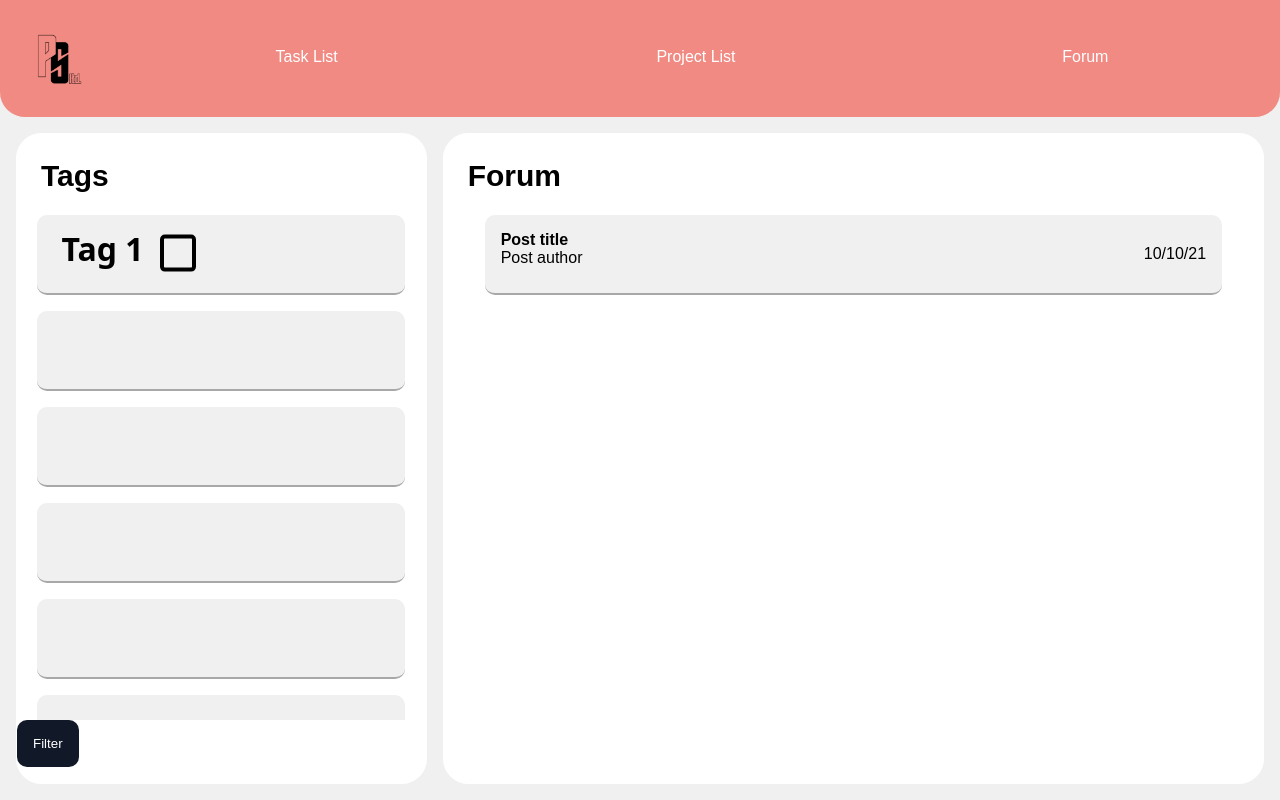
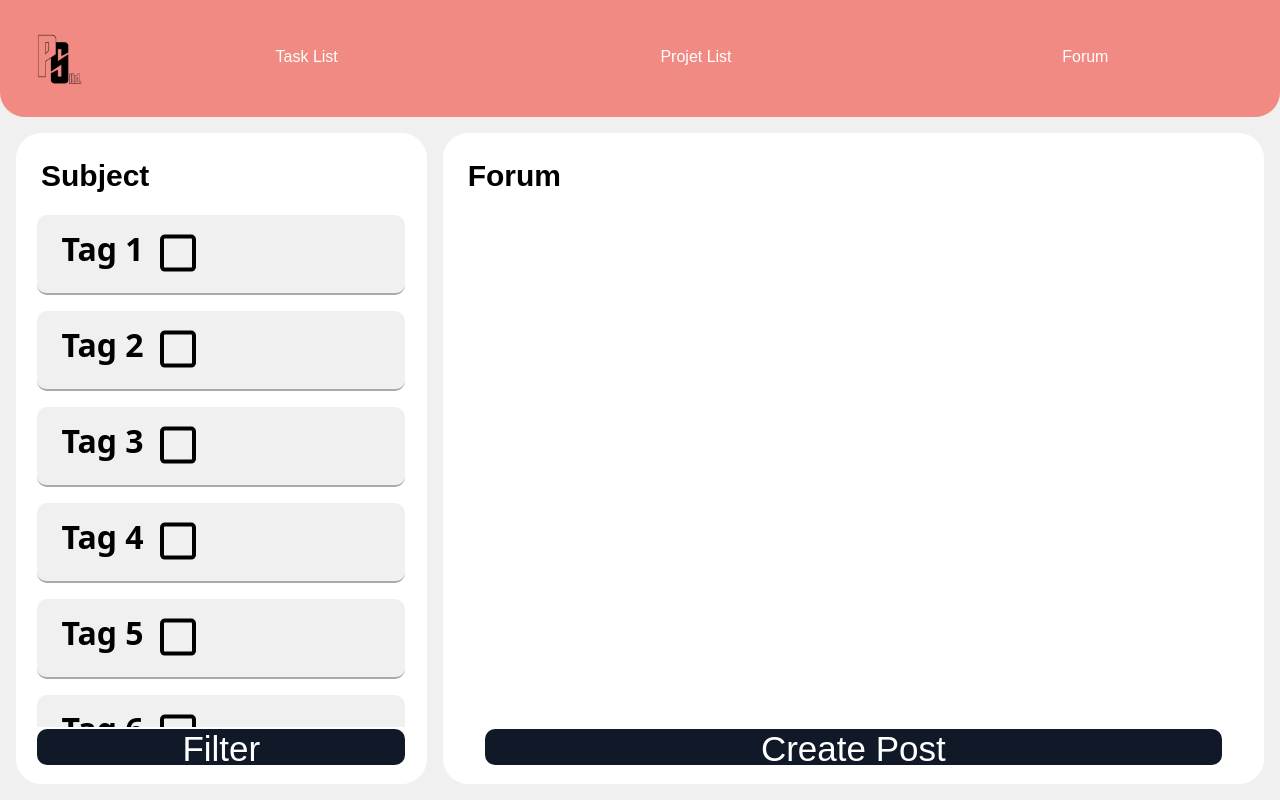
Before and after one commit to Team-Coursework-Part-B/Part-1, a PHP site: page /forum.html in a window 1280 px wide. Run offline with PHP 8.4, Linux system fonts and the light colour scheme.

Commit message:
Forum page added

```diff
--- a/CODE/forum.html
+++ b/CODE/forum.html
@@ -2,6 +2,7 @@
 <html>
 <head>
 	<link rel="stylesheet" href="page.css">
+	<script src="forum.js"></script>
 </head>
 <body>
 	<nav>
@@ -9,8 +10,8 @@
 	    <img src="Logo.png">
 	  </div>
 		<div id="nav-link-section" class="nav-section">
-			<a class="nav-link", href="page.html">Task List</a>
-		    <a class="nav-link", href="project.html">Project List</a>
+				<a class="nav-link", href="page.html">Task List</a>
+		    <a class="nav-link", href="project.html">Projet List</a>
 		    <a class="nav-link", id="active">Forum</a>
 		</div>
 	</nav>
@@ -18,7 +19,7 @@
 	<main>
 		<article>
 				<div class="kanban" id="kanban-sidebar">
-					<div class="kanban-title"><h1><b>Tags</b></h1></div>
+					<div class="kanban-title"><h1><b>Subject</b></h1></div>
 					<div class="kanban-list">
 						<div class="kanban-item">
 							<label class="kanban-item-checkbox">
@@ -26,30 +27,70 @@
 								<input type="checkbox" name="checkbox">
 							</label>
 						</div>
-						<div class="kanban-item"></div>
-						<div class="kanban-item"></div>
-						<div class="kanban-item"></div>
-						<div class="kanban-item"></div>
-						<div class="kanban-item"></div>
+						<div class="kanban-item">
+							<label class="kanban-item-checkbox">
+								<b>Tag 2</b>
+								<input type="checkbox" name="checkbox">
+							</label>
+						</div>
+						<div class="kanban-item">
+							<label class="kanban-item-checkbox">
+								<b>Tag 3</b>
+								<input type="checkbox" name="checkbox">
+							</label>
+						</div>
+						<div class="kanban-item">
+							<label class="kanban-item-checkbox">
+								<b>Tag 4</b>
+								<input type="checkbox" name="checkbox">
+							</label>
+						</div>
+						<div class="kanban-item">
+							<label class="kanban-item-checkbox">
+								<b>Tag 5</b>
+								<input type="checkbox" name="checkbox">
+							</label>
+						</div>
+						<div class="kanban-item">
+							<label class="kanban-item-checkbox">
+								<b>Tag 6</b>
+								<input type="checkbox" name="checkbox">
+							</label>
+						</div>
 					</div>
-					<div class="kanban-add"><button class="kanban-add-button", type="button">Filter</button></div>
+					<div class="kanban-add">
+						<button id="kanban-add-button", type="button", onclick="filter_posts()">Filter</button>
+					</div>
 				</div>
-
 				<div class="kanban", id="kanban-forum">
 		      <div class="kanban-title"><h1><b>Forum</b></h1></div>
-		      <div class="kanban-list">
-						<div class="kanban-item">
-							<div class="kanban-item-text">
-								<p><b>Post title</b></p>
-								<p>Post author</p>
-							</div>
-							<p class="kanban-date-posted">10/10/21</p>
-
-						</div>
-		      </div>
+		      <div class="kanban-list" id="kanban-forumpost"></div>
+			  <div class="kanban-add">
+						<button id="kanban-add-button", type="button", onclick="create_post()">Create Post</button>
+					</div>
 		    </div>
 			</article>
 		</main>
+
+		<div class="post-overlay" id="post-overlay">
+			<div id="post-overlay-box">
+				<div id="post-overlay-box-loginline">
+					<label for="post-overlay-input">Post Title:</label>
+					<textarea type="text" id="post-overlay-title" name="post-overlay-input"></textarea>
+				</div>
+				<div id="post-overlay-box-loginline">
+					<label for="post-overlay-input">Post Subject:</label>
+					<textarea type="text" id="post-overlay-tag" name="post-overlay-input"></textarea>
+				</div>
+				<div id="post-overlay-box-paragraph">
+					<label for="post-overlay-input">Post Text:</label>
+					<textarea type="text" id="post-overlay-input" name="post-overlay-input"></textarea>
+				</div>
+				<button type="button" onclick="break_button()">Add Task</button>
+				<button type="button" onclick="cancel_button()">Cancel</button>
+			</div>
+		</div>
+
 </body>
 
 </html>
--- /dev/null
+++ b/CODE/forum.js
@@ -0,0 +1,55 @@
+function create_post() {
+	document.getElementById("post-overlay").style.display = "flex";
+    document.getElementById("post-overlay-input").focus();
+};
+
+function cancel_button() {
+	document.getElementById("post-overlay").style.display = "none";
+};
+
+
+function filter_posts() {}
+
+
+function break_button() {
+	var forumpost = document.getElementById("kanban-forumpost");
+	var posttitle = document.getElementById("post-overlay-title").value;
+	var contents = document.getElementById("post-overlay-input").value;
+	var date = get_formatted_date();
+	//var author = 'John Smith';
+
+  if (posttitle!="") {
+      var newDiv = document.createElement("div");
+      newDiv.setAttribute("class", "kanban-item");
+			var arr = "['" + posttitle + "','" + date + "'," + "'John Smith','"+ contents + "']"
+      newDiv.innerHTML = '<div onclick="add_href('+arr+')" style="cursor: pointer;" class="kanban-item-text"><p><b>'+posttitle+'</b></p></a><p>John Smith</p></div></div><p class="kanban-date-posted">'+date+'</p>';
+			console.log(newDiv.innerHTML);
+      forumpost.appendChild(newDiv);
+      document.getElementById("post-overlay").style.display = "none";
+  } else {
+      alert("Please Enter a Valid Input");
+  }
+	document.getElementById("post-overlay-title").value = "";
+  document.getElementById("post-overlay-input").value = "";
+	document.getElementById("post-overlay-tag").value = "";
+	document.getElementById("post-overlay-subject").value = "";
+};
+
+function add_href(postContents){
+	location.href="forum-page.html";
+	sessionStorage.setItem("postArray", JSON.stringify(postContents));
+}
+
+
+function get_formatted_date() {
+	const today = new Date();
+	const yyyy = today.getFullYear();
+	let mm = today.getMonth() + 1;
+	let dd = today.getDate();
+
+	if (dd < 10) dd = '0' + dd;
+	if (mm < 10) mm = '0' + mm;
+
+	const formattedToday = dd + '/' + mm + '/' + yyyy;
+	return formattedToday;
+}
```
Also changed, not shown: CODE/forum-page.html (added, +30 -0 lines), CODE/forum-page.js (added, +62 -0 lines), CODE/page.css (+61 -0 lines).
